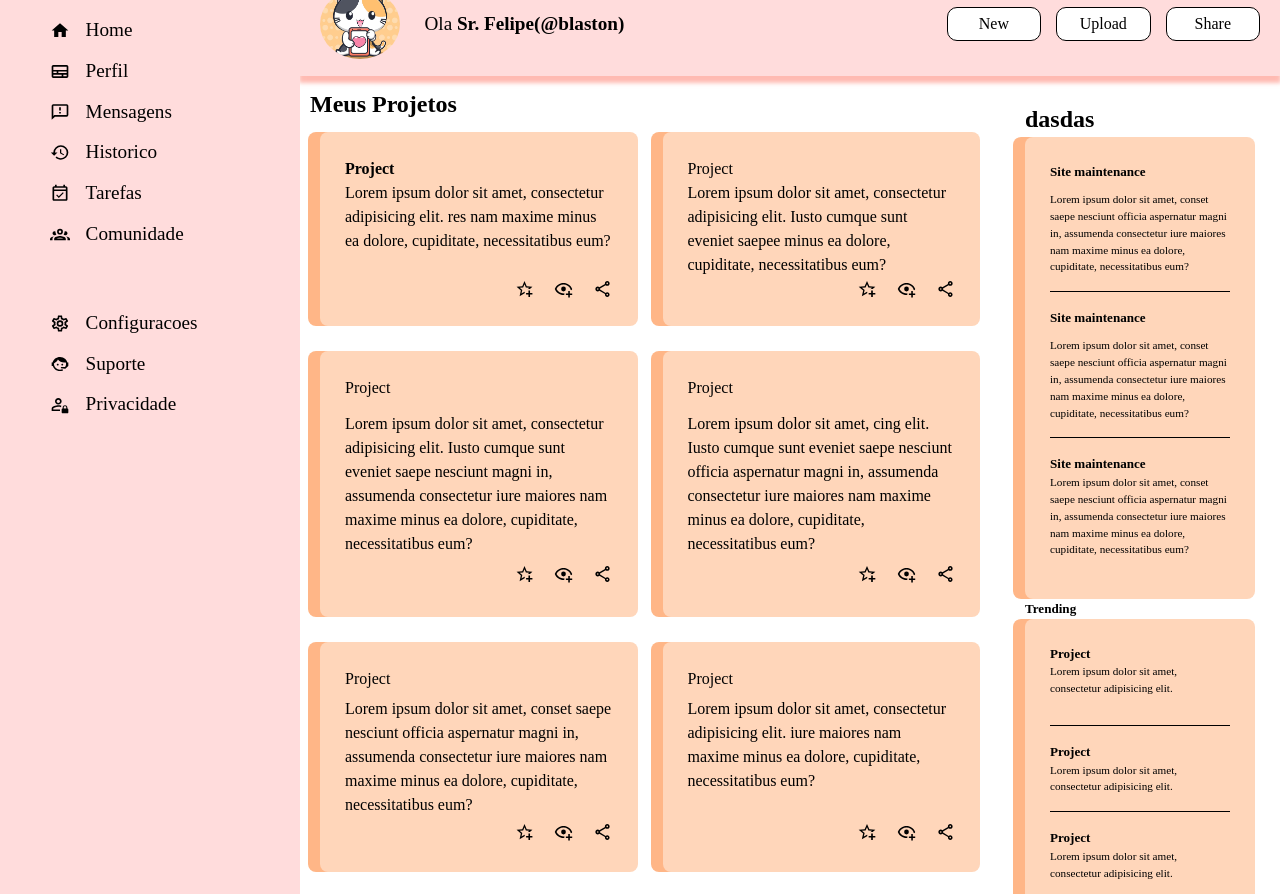
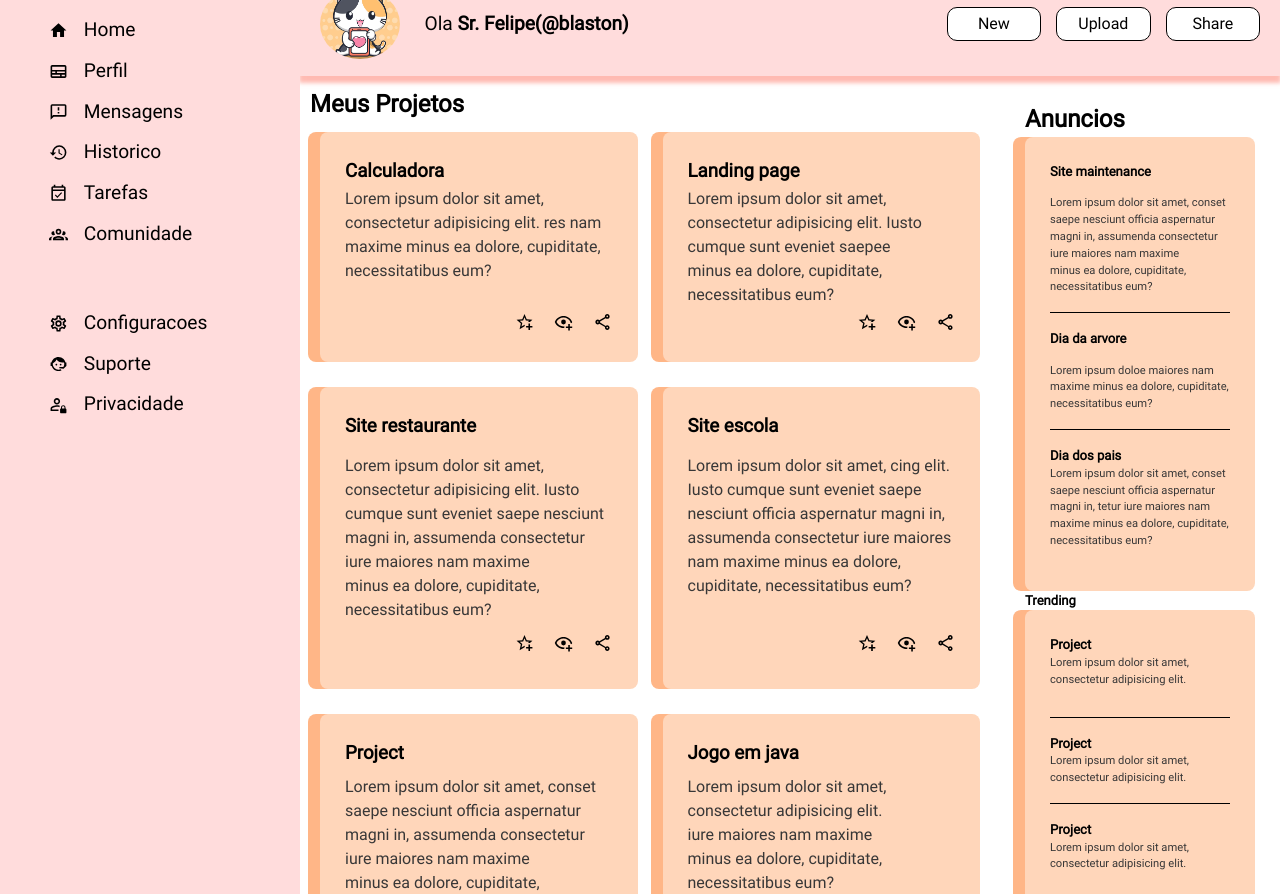
Before and after one commit to Blastonn/Admin-dashboard, a plain HTML site: page index.html in a window 1280 px wide. Shown: the part 74-968 px from the top of the page. Drawn offline with Linux system fonts and the light colour scheme.

Commit message:
Feat - Adicionar fonte e mudar cor paragrafos
Adicionado fonte nova ao site e mudanca na cor
dos paragrafos nos cards.

```diff
--- a/index.html
+++ b/index.html
@@ -67,7 +67,7 @@
         <h2>Meus Projetos</h2>
         <div class="container-card">
             <div class="card">
-                <p><strong>Project</strong></p>
+                <h3>Calculadora</h3>
                 <p>Lorem ipsum dolor sit amet, consectetur adipisicing elit. res nam maxime minus ea dolore, cupiditate, necessitatibus
                     eum?</p>
                 <div class="icons">
@@ -77,7 +77,7 @@
                 </div>
             </div>
             <div class="card">
-                <p>Project</p>
+                <h3>Landing page</h3>
                 <p>Lorem ipsum dolor sit amet, consectetur adipisicing elit.
                     Iusto cumque sunt eveniet saepee minus ea dolore, cupiditate, necessitatibus
                     eum?</p>
@@ -88,7 +88,7 @@
                 </div>
             </div>
             <div class="card">
-                <p>Project</p>
+                <h3>Site restaurante</h3>
                 <p>Lorem ipsum dolor sit amet, consectetur adipisicing elit.
                     Iusto cumque sunt eveniet saepe nesciunt magni in,
                     assumenda consectetur iure maiores nam maxime minus ea dolore, cupiditate, necessitatibus
@@ -100,7 +100,7 @@
                 </div>
             </div>
             <div class="card">
-                <p>Project</p>
+                <h3>Site escola</h3>
                 <p>Lorem ipsum dolor sit amet, cing elit.
                     Iusto cumque sunt eveniet saepe nesciunt officia aspernatur magni in,
                     assumenda consectetur iure maiores nam maxime minus ea dolore, cupiditate, necessitatibus
@@ -112,7 +112,7 @@
                     </div>
             </div>
             <div class="card">
-                <p>Project</p>
+                <h3>Project</h3>
                 <p>Lorem ipsum dolor sit amet, conset saepe nesciunt officia aspernatur magni in,
                     assumenda consectetur iure maiores nam maxime minus ea dolore, cupiditate, necessitatibus
                     eum?</p>
@@ -123,7 +123,7 @@
                     </div>
             </div>
             <div class="card">
-                <p>Project</p>
+                <h3>Jogo em java</h3>
                 <p>Lorem ipsum dolor sit amet, consectetur adipisicing elit.
                 iure maiores nam maxime minus ea dolore, cupiditate, necessitatibus
                     eum?</p>
@@ -135,7 +135,8 @@
             </div>
 
             <div class="card">
-                <p>Project</p>
+                <h3>Project paralelo</h3>
+
                 <p>Lorem ipsum dolor sit amet, consectetur adipisicing elit.
                 iure maiores nam maxime minus ea dolore, cupiditate, necessitatibus
                     eum?</p>
@@ -146,7 +147,8 @@
                     </div>
             </div>
             <div class="card">
-                <p>Project</p>
+                <h3>Projeto tempo</h3>
+
                 <p>Lorem ipsum dolor sit amet, consectetur adipisicing elit.
                 iure maiores nam maxime minus ea dolore, cupiditate, necessitatibus
                     eum?</p>
@@ -160,20 +162,19 @@
     </section>
     <aside>
             <div class="anuncios-card">
-                <h2>dasdas</h2>
+                <h2>Anuncios</h2>
 
                 <div class="card a">
                     <h3><strong>Site maintenance</strong></h3>
                     <p>Lorem ipsum dolor sit amet, conset saepe nesciunt officia aspernatur magni in,
                         assumenda consectetur iure maiores nam maxime minus ea dolore, cupiditate, necessitatibus
                         eum?</p>
-                    <h3><strong>Site maintenance</strong></h3>
+                    <h3><strong>Dia da arvore</strong></h3>
+                    <p>Lorem ipsum doloe maiores nam maxime minus ea dolore, cupiditate, necessitatibus
+                    eum?</p>
+                    <h3><strong>Dia dos pais</strong></h3>
                     <p>Lorem ipsum dolor sit amet, conset saepe nesciunt officia aspernatur magni in,
-                        assumenda consectetur iure maiores nam maxime minus ea dolore, cupiditate, necessitatibus
-                    eum?</p>
-                    <h3><strong>Site maintenance</strong></h3>
-                    <p>Lorem ipsum dolor sit amet, conset saepe nesciunt officia aspernatur magni in,
-                        assumenda consectetur iure maiores nam maxime minus ea dolore, cupiditate, necessitatibus
+                        tetur iure maiores nam maxime minus ea dolore, cupiditate, necessitatibus
                     eum?</p>
                 </div>
                 <h3>Trending</h3>
--- a/style.css
+++ b/style.css
@@ -10,10 +10,16 @@
       interpolate-size: allow-keywords;
     }
 }
+@font-face {
+    font-family: roboto-regular;
+    src: url(fonts/Roboto-Regular.woff2);
+    font-weight: normal;
+}
 body {
     line-height: 1.5;
     -webkit-font-smoothing: antialiased;
     background-color: white;
+    font-family: roboto-regular;
 
 }
 img, picture, video, canvas, svg {
@@ -63,6 +69,7 @@ section{
 
 h2{
     font-size: 1.5rem;
+    font-family: roboto-regular;
 }
 
 
@@ -151,7 +158,7 @@ input{
     grid-column: 4;
     align-self: center;
     font-weight: bolder;
-    font-size: 0.8rem;
+    font-size: 1rem;
 }
 
 
@@ -232,6 +239,7 @@ h1 > img{
 }
 .card p {
     grid-column: 1 / 4;
+    color: rgb(56, 55, 55);
 }
 .icons{
     display: flex;
@@ -250,7 +258,6 @@ h1 > img{
     padding: 25px;
     font-size: 0.7rem;
     align-items: baseline;
-
 }
 
 .anuncios-card p:not(:last-child){
```
Also changed, not shown: fonts/Roboto-Regular.woff2 (added).
